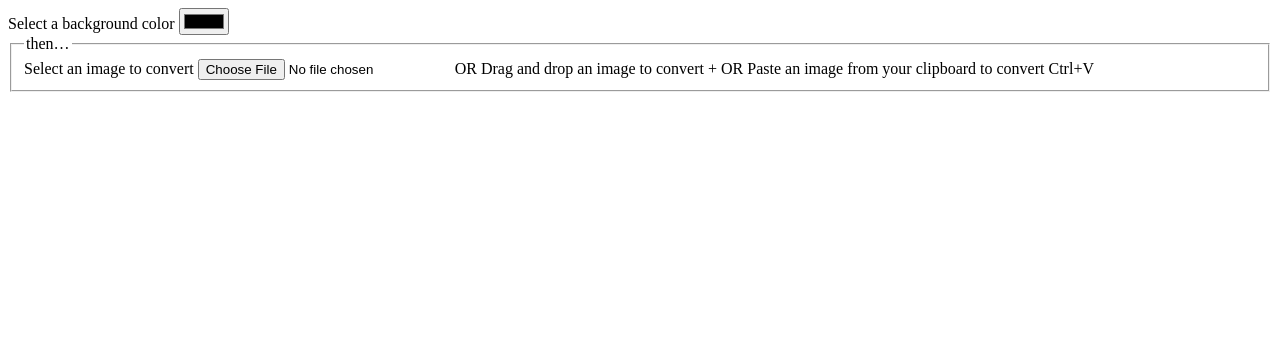
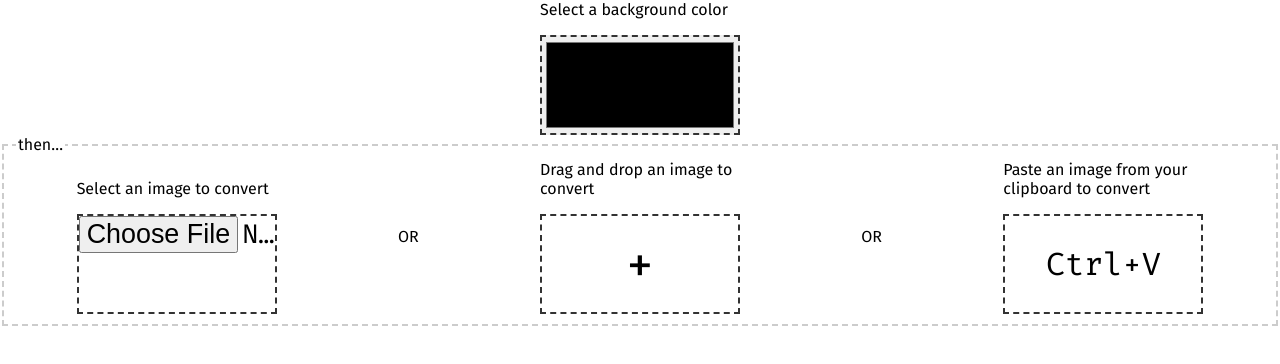
Before and after one commit to tleverett/iconner, a website: page index.html in a window 1280 px wide. Drawn offline with Linux system fonts and the light colour scheme.

Commit message:
latest style build

```diff
--- a/styles.css
+++ b/styles.css
@@ -1,3 +1,128 @@
-.Hello {
-  world: hi;
+@import 'https://fonts.googleapis.com/css?family=Fira+Mono|Fira+Sans';
+* {
+  box-sizing: border-box;
 }
+html {
+  font-size: 62.5%;
+  height: 100%;
+  margin: 0;
+  padding: 0;
+}
+body {
+  font-family: 'Fira Sans', sans-serif;
+  font-size: 1.6rem;
+  margin: 0;
+  padding: 0;
+}
+.ColorField {
+  display: block;
+  margin: auto;
+  width: 20rem;
+}
+.ColorField_label {
+  display: block;
+  margin-bottom: 1em;
+}
+.ColorField_input {
+  align-items: center;
+  border: 0.2rem dashed #333;
+  display: flex;
+  font-family: 'Fira Mono', monospace;
+  font-size: 2em;
+  height: 10rem;
+  justify-content: center;
+  width: 20rem;
+}
+.DragField {
+  display: block;
+  margin: auto;
+  width: 20rem;
+}
+.DragField_label {
+  display: block;
+  margin-bottom: 1em;
+}
+.DragField_input {
+  align-items: center;
+  border: 0.2rem dashed #333;
+  display: flex;
+  font-family: 'Fira Mono', monospace;
+  font-size: 2em;
+  height: 10rem;
+  justify-content: center;
+  width: 20rem;
+}
+.DragField_input {
+  font-size: 3.36358566em;
+}
+.FileField {
+  display: block;
+  margin: auto;
+  width: 20rem;
+}
+.FileField_label {
+  display: block;
+  margin-bottom: 1em;
+}
+.FileField_input {
+  align-items: center;
+  border: 0.2rem dashed #333;
+  display: flex;
+  font-family: 'Fira Mono', monospace;
+  font-size: 2em;
+  height: 10rem;
+  justify-content: center;
+  width: 20rem;
+}
+.FileField_input {
+  font-size: 1.68179283em;
+}
+.Options {
+  border: 0.2rem dashed #CCC;
+}
+.Options_wrapper {
+  align-items: center;
+  display: flex;
+  flex-direction: column;
+  justify-content: space-around;
+}
+@media (min-width: 48rem) {
+  .Options_wrapper {
+    flex-direction: row;
+  }
+}
+.Options_option {
+  align-self: iniital;
+}
+@media (min-width: 48rem) {
+  .Options_option {
+    align-self: flex-end;
+  }
+}
+.Options_separator {
+  margin: 1em 0;
+}
+@media (min-width: 48rem) {
+  .Options_separator {
+    margin: 0;
+  }
+}
+.PasteField {
+  display: block;
+  margin: auto;
+  width: 20rem;
+}
+.PasteField_label {
+  display: block;
+  margin-bottom: 1em;
+}
+.PasteField_input {
+  align-items: center;
+  border: 0.2rem dashed #333;
+  display: flex;
+  font-family: 'Fira Mono', monospace;
+  font-size: 2em;
+  height: 10rem;
+  justify-content: center;
+  width: 20rem;
+}
```
